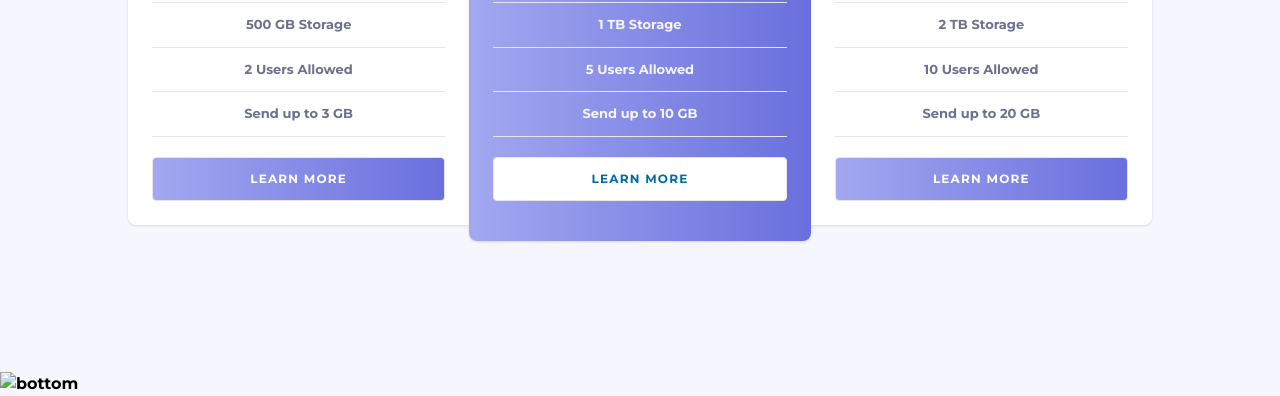
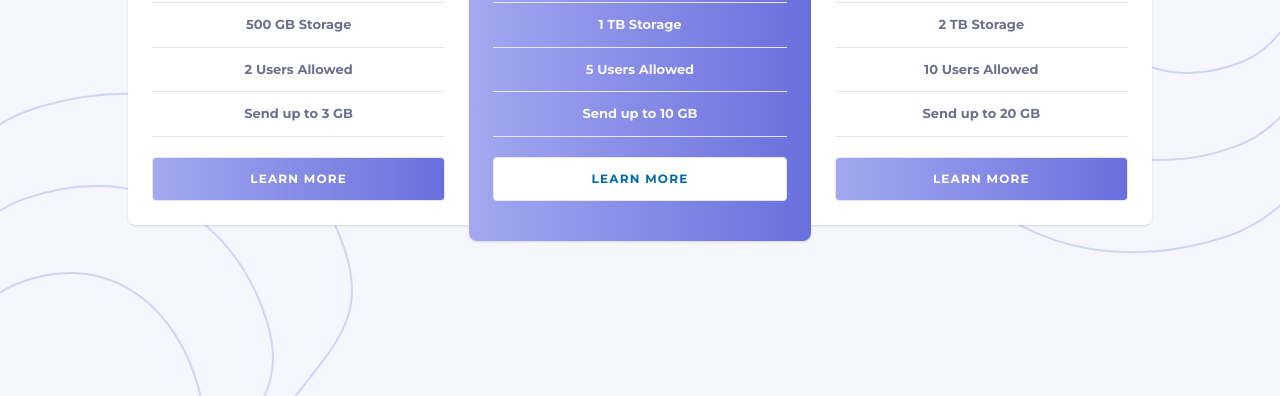
Before and after one commit to mahmoudessam16/Pricing-component-with-toggle, a plain HTML site: page index.html in a window 1280 px wide. Shown: the part 404-800 px from the top of the page. Drawn offline with nearby package versions, Linux system fonts and the light colour scheme; the site is published under a folder, as on GitHub Pages, so addresses that start at the root find nothing.

Commit message:
modify src of images

```diff
--- a/index.html
+++ b/index.html
@@ -53,8 +53,8 @@
   <title>Frontend Mentor | [Our Pricing]</title>
 </head>
 <body class="bg-VeryLightGrayishBlue font-montserrat overflow-x-hidden">
-  <img src="/images/bg-bottom.svg" alt="bottom" class="absolute bottom-0 -z-10 max-[700px]:hidden">
-  <img src="/images/bg-top.svg" alt="top" class="absolute lg:right-0 -right-[180px] -z-10">
+  <img src="./images/bg-bottom.svg" alt="bottom" class="absolute bottom-0 -z-10 max-[700px]:hidden">
+  <img src="./images/bg-top.svg" alt="top" class="absolute lg:right-0 -right-[180px] -z-10">
 
   <header class="lg:py-14 py-10 flex flex-col items-center">
     <h1 class="text-3xl font-bold text-GrayishBlue">Our Pricing</h1>
```
